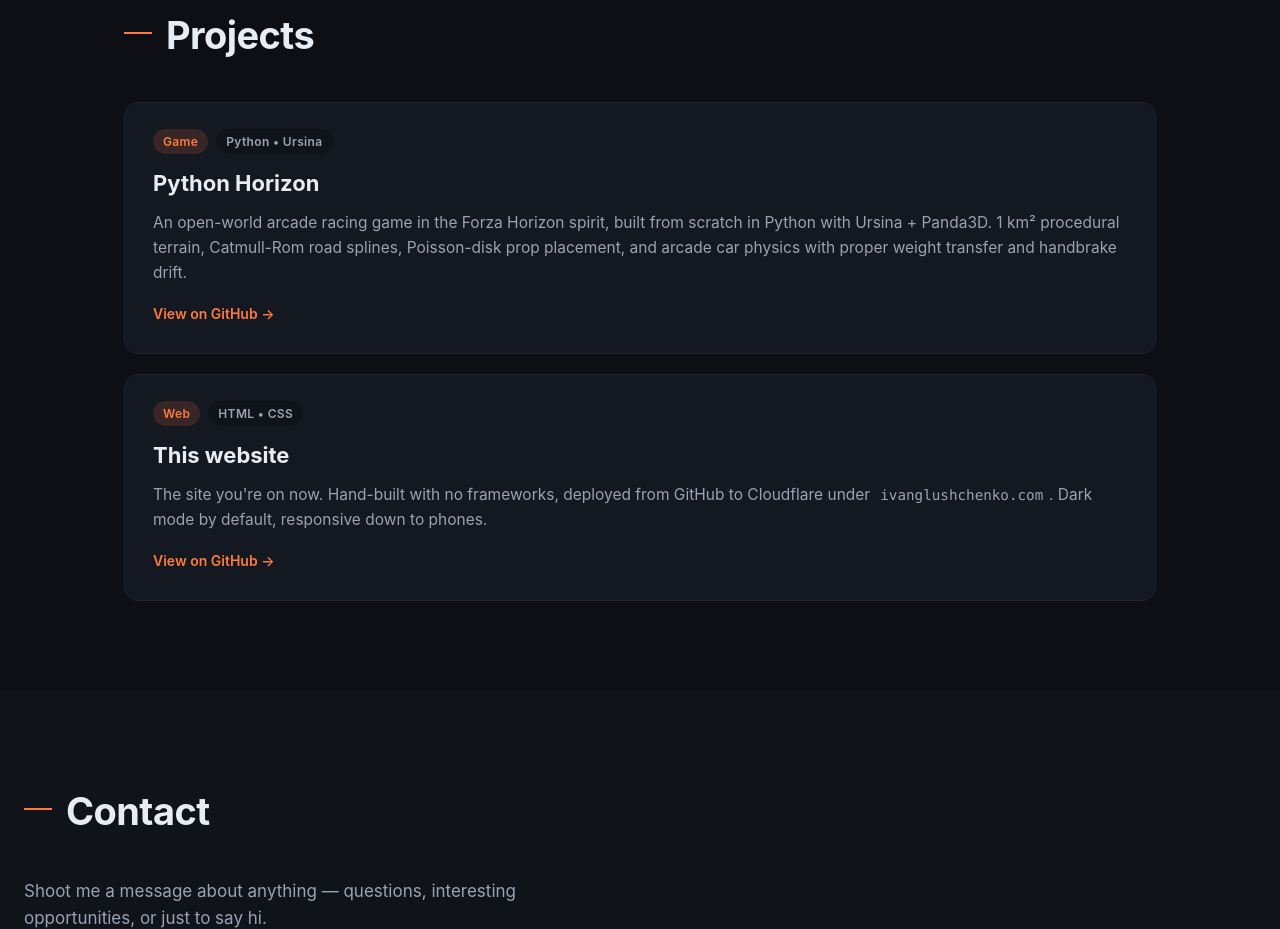
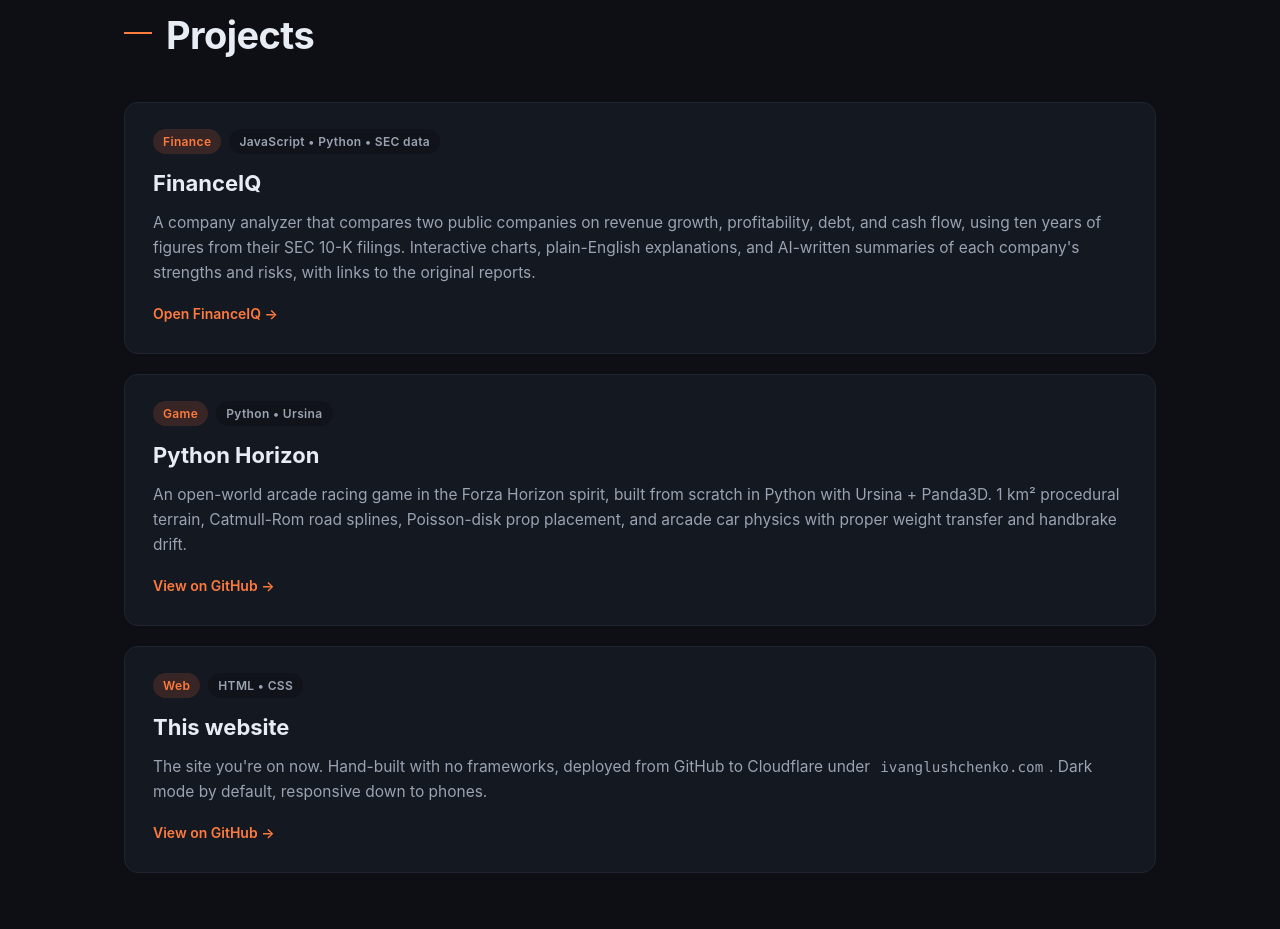
Before and after one commit to ivanglu/ivanglu.github.io, a plain HTML site: page index.html in a window 1280 px wide. Shown: the part 2000-2929 px from the top of the page. Drawn offline with Linux system fonts and the light colour scheme.

Commit message:
Link FinanceIQ from the homepage Projects section
Co-Authored-By: Claude Fable 5.2 <noreply@anthropic.com>

```diff
--- a/index.html
+++ b/index.html
@@ -122,6 +122,20 @@
       <ul class="projects">
         <li class="project">
           <div class="project__meta">
+            <span class="tag">Finance</span>
+            <span class="tag tag--muted">JavaScript • Python • SEC data</span>
+          </div>
+          <h3 class="project__title">FinanceIQ</h3>
+          <p class="project__body">
+            A company analyzer that compares two public companies on revenue growth,
+            profitability, debt, and cash flow, using ten years of figures from their SEC 10-K
+            filings. Interactive charts, plain-English explanations, and AI-written summaries of
+            each company's strengths and risks, with links to the original reports.
+          </p>
+          <a href="financeiq/" class="project__link">Open FinanceIQ →</a>
+        </li>
+        <li class="project">
+          <div class="project__meta">
             <span class="tag">Game</span>
             <span class="tag tag--muted">Python • Ursina</span>
           </div>
```
